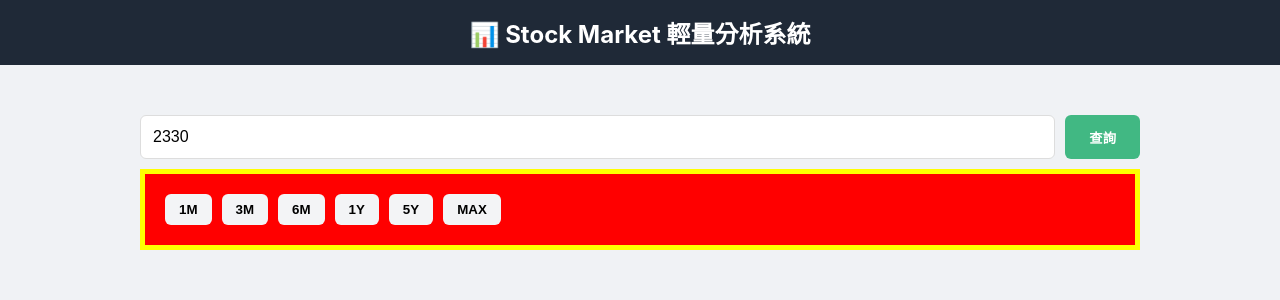
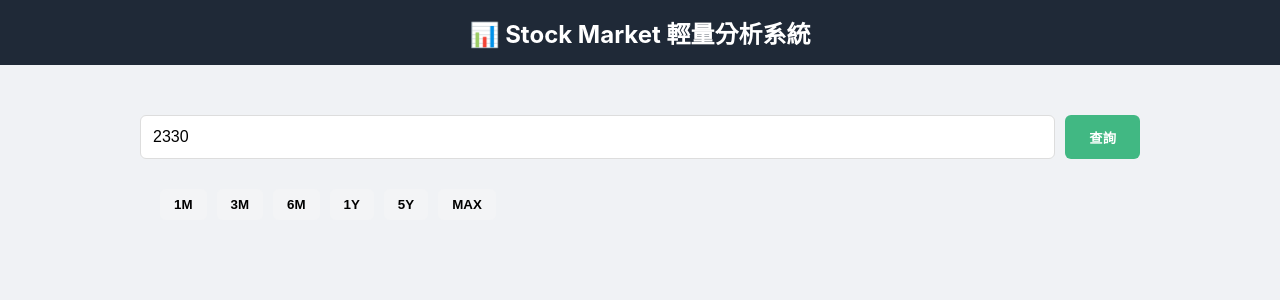
Before and after one commit to linboy71117/Stocking-frontend, a Vue app: page / in a window 1280 px wide. Shown: the top 300 px of the page. Built offline with nearby package versions, Linux system fonts and the light colour scheme.

Commit message:
test period div container

```diff
--- a/src/views/HomeView.vue
+++ b/src/views/HomeView.vue
@@ -47,9 +47,7 @@
    <div
         class="period-bar"
         style="
-        background:red;
         padding:20px;
-        border:5px solid yellow;
         "
     >
 
```
